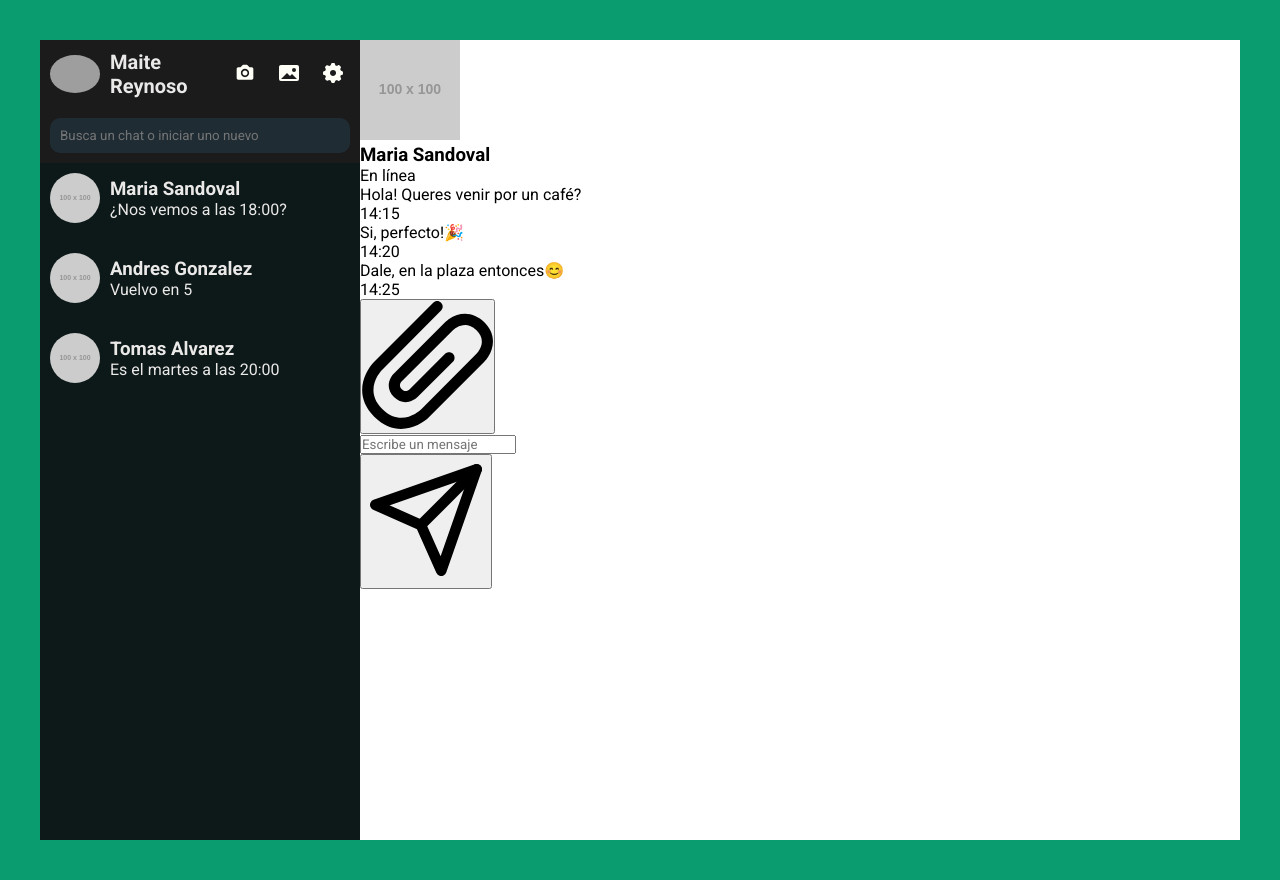
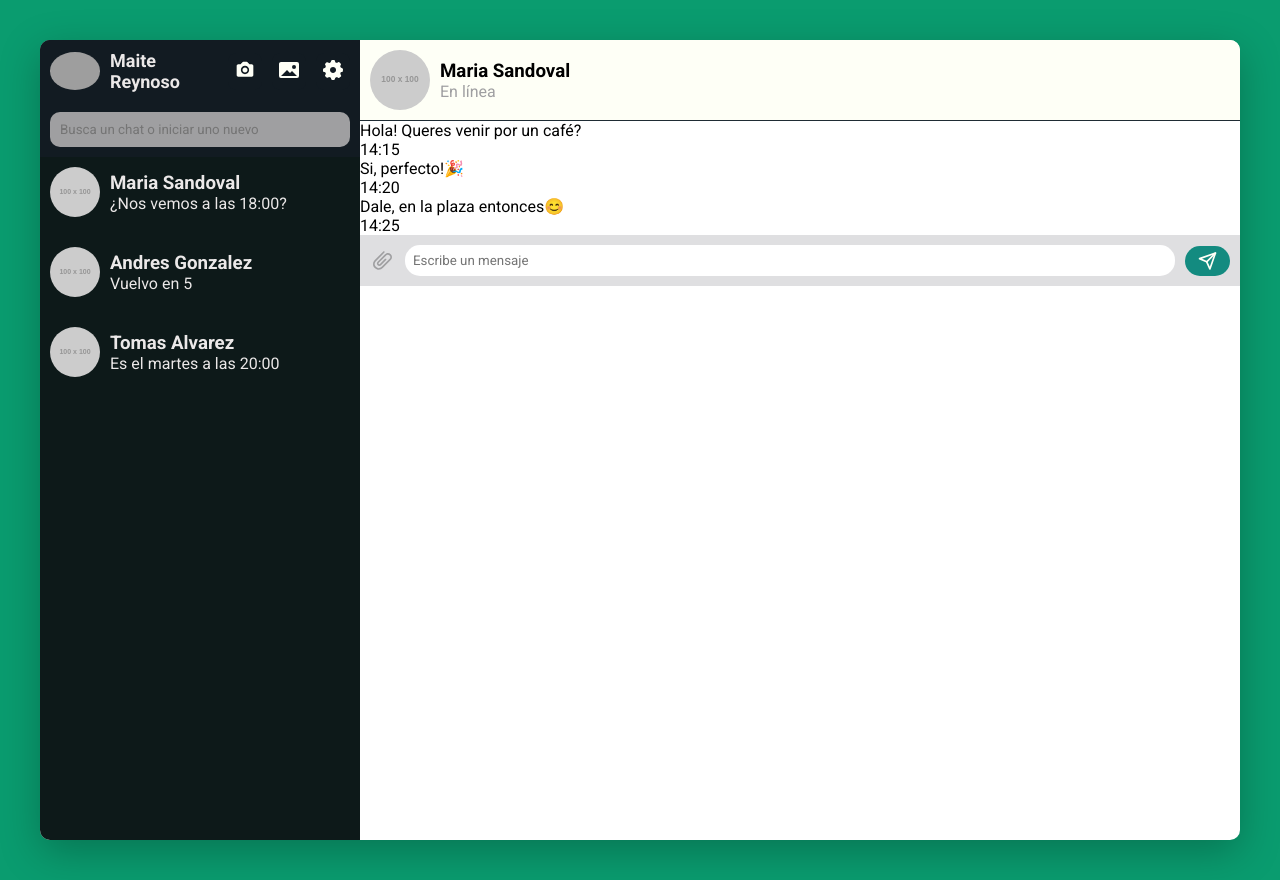
Before and after one commit to mai-vr/proyecto-base-fullstack, a plain HTML site: page index.html in a window 1280 px wide. Drawn offline with Linux system fonts and the light colour scheme; grey boxes are pictures that could not be loaded; placeholder pictures from the web are drawn by us; a web font is replaced by a local one.

Commit message:
add: estilos en el header y footer del panel de chat

```diff
--- a/index.html
+++ b/index.html
@@ -98,13 +98,13 @@
                 </div>
             </section>
             <footer>
-                <button>
+                <button class="attach">
                     <svg xmlns="http://www.w3.org/2000/svg" width="131.11" height="128" viewBox="0 0 718 701"><path fill="currentColor" d="m175 397l280-280c3-3 27-27 65-40c53-17 107-3 150 40c44 43 57 96 40 149c-12 38-37 64-40 67L369 634c-52 52-182 119-302 0c-119-119-51-250 0-301L390 9c12-12 31-12 43 0s12 31 0 43L111 376c-5 4-106 109 0 215c103 103 204 11 215 0l301-302s17-17 25-41c10-32 3-60-25-88c-60-60-118-10-129 0L218 439c-10 10-17 27 0 44s33 9 43 0l194-194c12-11 32-11 43 0c12 12 12 32 0 44L304 526c-27 26-82 47-129 0c-48-47-27-103 0-129"/></svg>
                 </button>
                 <form>
                     <input type="text" placeholder="Escribe un mensaje">
                 </form>
-                <button>
+                <button class="send">
                     <svg xmlns="http://www.w3.org/2000/svg" width="128" height="128" viewBox="0 0 48 48"><g fill="none" stroke="currentColor" stroke-linejoin="round" stroke-width="4"><path d="M43 5L29.7 43l-7.6-17.1L5 18.3z"/><path stroke-linecap="round" d="M43 5L22.1 25.9"/></g></svg>
                 </button>
             </footer>
--- a/styles/main.css
+++ b/styles/main.css
@@ -8,8 +8,10 @@
 :root{  /*Paleta de colores con los que trabajaré.*/
     --primary-color: #0a9c6f;
     --grey-900: #0d1919;
-    --grey-800: rgb(27, 27, 27);
-    --grey-700: #1f2c34;
+    --grey-800: #121b22;
+    --grey-600: #1f2c34;
+    --grey-700: #9f9fa1;
+    --grey-500: #dfdfe1;
     --grey-300: #fefff6;
     --grey-200: #f1f2f6;
     --green-400: #138b80;
@@ -30,6 +32,8 @@ body{
     grid-template-columns: 320px 1fr;
     height: 100vh;
     overflow: hidden;
+    border-radius: 10px;
+    box-shadow: 0 12px 40px rgba(0, 0, 0, 0.25);
 }
 
 aside{
@@ -59,7 +63,7 @@ aside header{
 }
 
 .profile h2{
-    font-size: 20px;
+    font-size: 18px;
 }
 
 .actions{
@@ -132,3 +136,92 @@ aside header{
     cursor: pointer;
     border-left: 3px solid var(--green-300);
 }
+
+/* Messages panel */
+.chat-header{
+    background-color: var(--grey-300);
+    border-bottom: 1px solid var(--grey-600);
+    display: flex;
+    padding: 10px;
+    align-items: center;
+    gap: 10px;
+}
+
+.chat-header img{
+    width: 60px;
+    border-radius: 50%;
+}
+
+.chat-header p{
+    color: var(--grey-700);
+}
+
+/* Estilos mensajes */
+
+footer{
+    display: flex;
+    background-color: var(--grey-500);
+    align-items: center;
+    justify-content: space-between;
+    padding: 10px;
+    gap: 10px;
+}
+
+footer button{
+    width: 25px;
+    height: 25px;
+    padding: 3px;
+}
+
+footer svg{
+    width: 100%;
+    height: 100%;
+}
+
+footer .attach{
+    background-color: transparent;
+    border: none;
+    cursor: pointer;
+    color: var(--grey-700);
+    transition: color .2s;
+}
+
+footer .attach:hover{
+    color: var(--grey-800);
+}
+
+footer form{
+    display: flex;
+    align-items: center;
+    flex: 1;
+}
+
+footer input{
+    padding: 8px;
+    resize: none;
+    border-radius: 15px;
+    width: 100%;
+    border: none;
+}
+
+footer input:focus{
+    outline: 1px solid var(--grey-700);
+    border: none;
+}
+
+footer .send{
+    background-color: var(--green-400);
+    border: none;
+    color: var(--grey-300);
+    width: 45px;
+    height: 30px;
+    border-radius: 20px;
+    padding: 5px;
+    cursor: pointer;
+    transition: all .1s;
+}
+
+footer .send:hover{
+    background-color: var(--green-300);
+    transform: scale(1.1);
+}
```
